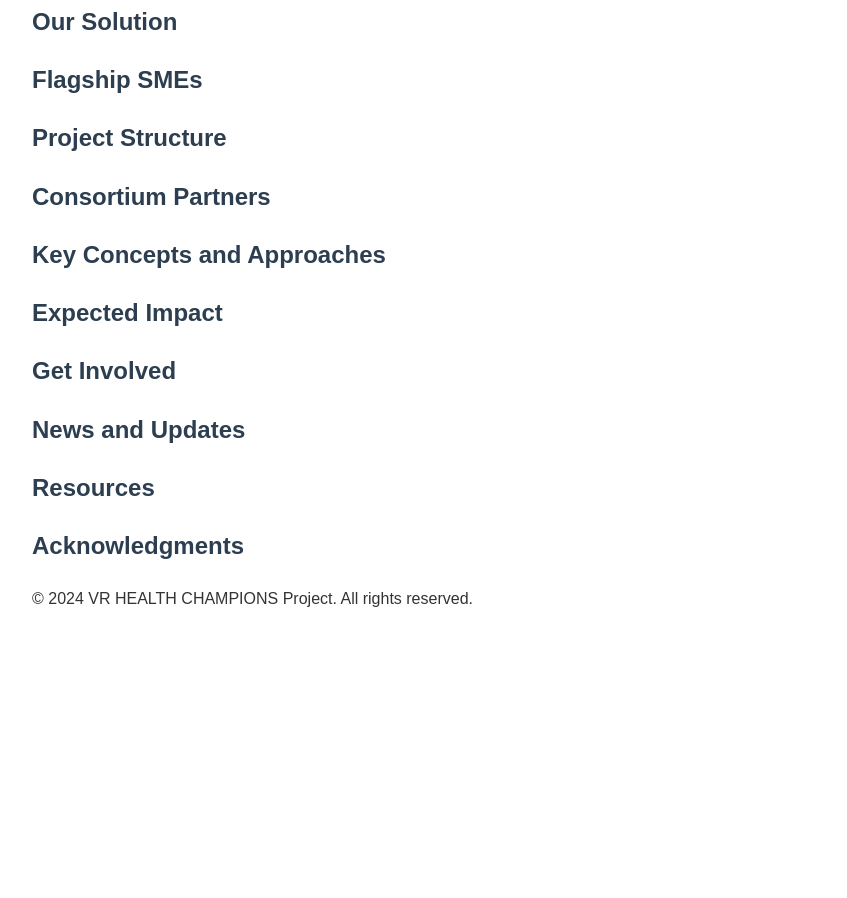
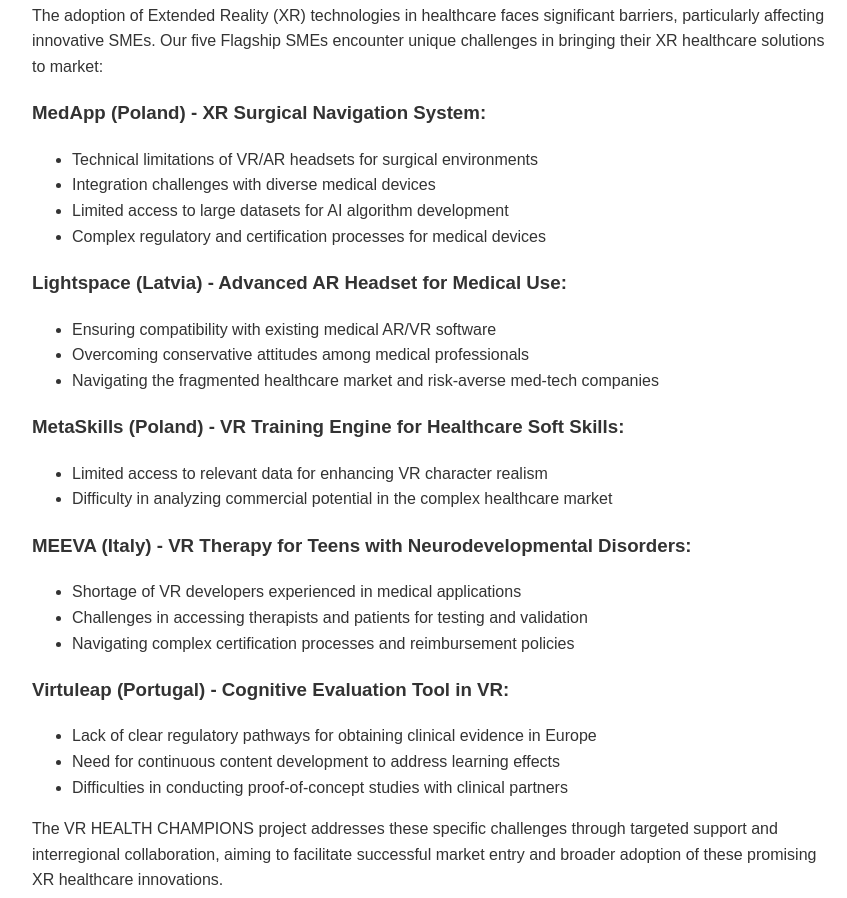
Before and after one commit to egomango/vrhealthchamp, a plain HTML site: page index.html in a window 1280 px wide. Shown: the part 742-1640 px from the top of the page, without its empty margins (208-1055 px from the left). Before the commit the page ends 1389 px from the top, so only its background shows below. Drawn offline with Linux system fonts and the light colour scheme.

Commit message:
challenge

```diff
--- a/index.html
+++ b/index.html
@@ -54,7 +54,106 @@
 
             <section id="challenge">
                 <h2>The Challenge</h2>
-                <!-- Content will be added here -->
+                <p>
+                    The adoption of Extended Reality (XR) technologies in
+                    healthcare faces significant barriers, particularly
+                    affecting innovative SMEs. Our five Flagship SMEs encounter
+                    unique challenges in bringing their XR healthcare solutions
+                    to market:
+                </p>
+
+                <h3>MedApp (Poland) - XR Surgical Navigation System:</h3>
+                <ul>
+                    <li>
+                        Technical limitations of VR/AR headsets for surgical
+                        environments
+                    </li>
+                    <li>Integration challenges with diverse medical devices</li>
+                    <li>
+                        Limited access to large datasets for AI algorithm
+                        development
+                    </li>
+                    <li>
+                        Complex regulatory and certification processes for
+                        medical devices
+                    </li>
+                </ul>
+
+                <h3>
+                    Lightspace (Latvia) - Advanced AR Headset for Medical Use:
+                </h3>
+                <ul>
+                    <li>
+                        Ensuring compatibility with existing medical AR/VR
+                        software
+                    </li>
+                    <li>
+                        Overcoming conservative attitudes among medical
+                        professionals
+                    </li>
+                    <li>
+                        Navigating the fragmented healthcare market and
+                        risk-averse med-tech companies
+                    </li>
+                </ul>
+
+                <h3>
+                    MetaSkills (Poland) - VR Training Engine for Healthcare Soft
+                    Skills:
+                </h3>
+                <ul>
+                    <li>
+                        Limited access to relevant data for enhancing VR
+                        character realism
+                    </li>
+                    <li>
+                        Difficulty in analyzing commercial potential in the
+                        complex healthcare market
+                    </li>
+                </ul>
+
+                <h3>
+                    MEEVA (Italy) - VR Therapy for Teens with Neurodevelopmental
+                    Disorders:
+                </h3>
+                <ul>
+                    <li>
+                        Shortage of VR developers experienced in medical
+                        applications
+                    </li>
+                    <li>
+                        Challenges in accessing therapists and patients for
+                        testing and validation
+                    </li>
+                    <li>
+                        Navigating complex certification processes and
+                        reimbursement policies
+                    </li>
+                </ul>
+
+                <h3>Virtuleap (Portugal) - Cognitive Evaluation Tool in VR:</h3>
+                <ul>
+                    <li>
+                        Lack of clear regulatory pathways for obtaining clinical
+                        evidence in Europe
+                    </li>
+                    <li>
+                        Need for continuous content development to address
+                        learning effects
+                    </li>
+                    <li>
+                        Difficulties in conducting proof-of-concept studies with
+                        clinical partners
+                    </li>
+                </ul>
+
+                <p>
+                    The VR HEALTH CHAMPIONS project addresses these specific
+                    challenges through targeted support and interregional
+                    collaboration, aiming to facilitate successful market entry
+                    and broader adoption of these promising XR healthcare
+                    innovations.
+                </p>
             </section>
 
             <section id="solution">
```
